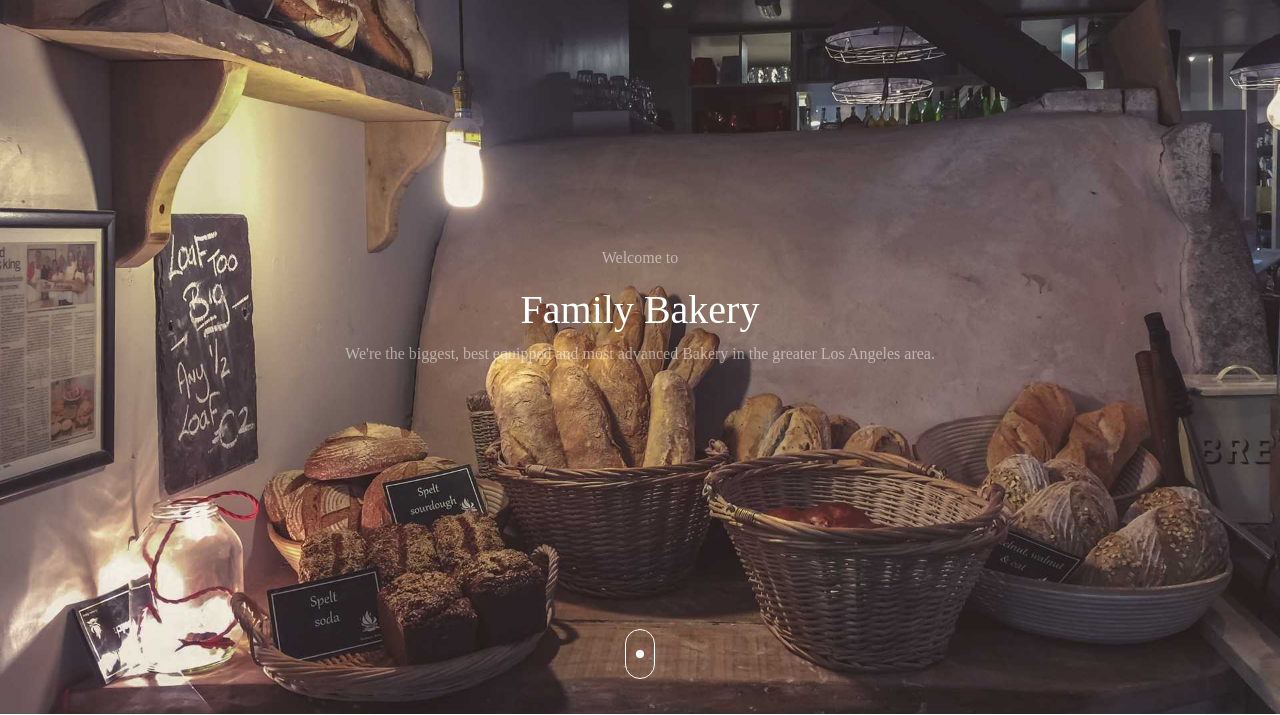
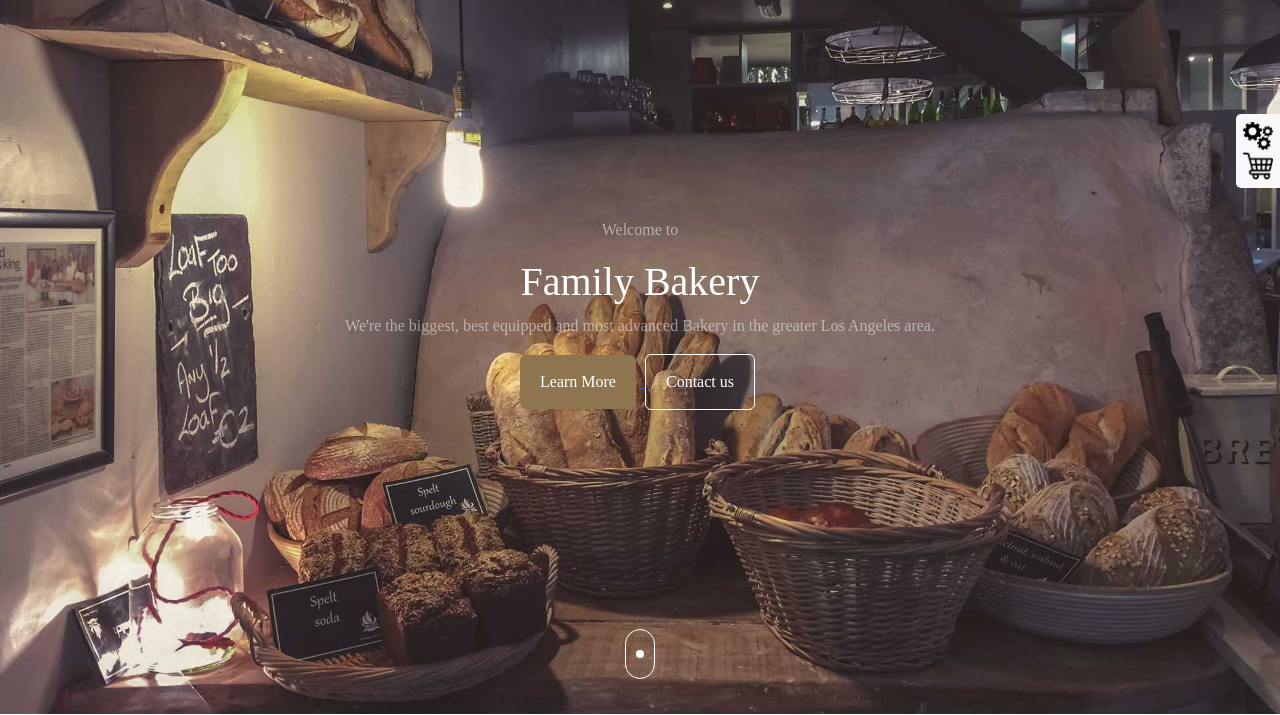
Before and after one commit to haneenakram/Bakery-project, a plain HTML site: page index.html in a window 1280 px wide. Shown: the part 86-801 px from the top of the page. Drawn offline with nearby package versions, Linux system fonts and the light colour scheme.

Commit message:
Add files via upload
added some buttons to the home section

```diff
--- a/css/style.css
+++ b/css/style.css
@@ -31,6 +31,59 @@
 body {
     font-family: var(--normal-font);
     color: var(--color-gray);
+}
+
+/*demo-panel-menu*/
+.demo-panel-menu {
+    position: fixed;
+    top: 200px;
+    right: 0;
+    background-color: #f8f8f8;
+    padding: 7px;
+    border-top-left-radius: 5px;
+    border-bottom-left-radius: 5px;
+    z-index: 3;
+}
+
+.demo-panel-menu div {
+    width: 30px;
+    position: relative;
+    cursor: pointer;
+}
+
+.demo-panel-menu span {
+    position: absolute;
+    top: 0;
+    color: #fff;
+    font-weight: 500;
+    background-color: rgb(31, 98, 197);
+    padding: 2px 8px;
+    border-radius: 3px;
+    display: none;
+}
+
+.demo-panel-menu div img {
+    width: 100%;
+}
+
+.demo-panel-menu .dimo-1 {
+    margin-bottom: 20px;
+}
+
+.demo-1 span {
+    left: -126px;
+}
+
+.demo-2 span {
+    left: -138px;
+}
+
+.demo-1:hover span {
+    display: block;
+}
+
+.demo-2:hover span {
+    display: block;
 }
 
 /* navbar */
@@ -87,6 +140,27 @@ transition: var(--transition);
     background-position: center center;
     background-attachment: fixed;
     position: relative;
+}
+.home button {
+    margin-right: 5px;
+    padding: 15px 20px;
+    cursor: pointer;
+    transition: var(--transition);
+}
+
+.learn-more {
+    background-color: #8f754f;
+    border: none;
+}
+
+.contact-us {
+    border: 1px solid #fff;
+}
+
+.learn-more:hover,
+.contact-us:hover {
+    background-color: #fff !important;
+    color: var(--heading-color) !important;
 }
 .pointer {
     width: 30px;
--- a/index.html
+++ b/index.html
@@ -20,6 +20,20 @@
 
 </head>
 <body>
+
+<div class="demo-panel-menu">
+    <div class="demo-1">
+        <span>See Demo Sites</span>
+        <img src="img/mechanical-gears-.png" alt="">
+
+    </div>
+    <div class="demo-2">
+        <img src="img/shopping-cart.png" alt="">
+        <span>Buy Engage Now!</span>
+    </div>
+
+</div>
+
 <!-- navbar -->
 <nav class="navbar navbar-expand-lg bg-transparent fixed-top">
     <div class="container-fluid ">
@@ -62,6 +76,18 @@
     <div>
         <h1 class="text-white">Family Bakery</h1>
         <p>We're the biggest, best equipped and most advanced Bakery in the greater Los Angeles area.</p>
+        <div>
+            <a href="#gallery">
+                <button class="bg-main learn-more rounded text-white">
+                    Learn More
+                </button>
+            </a>
+            <a href="#contact">
+                <button class="contact-us bg-transparent rounded text-white">
+                    Contact us
+                </button>
+            </a>
+        </div>
     </div>
     <a class="pointer rounded-pill position-absolute start-50 translate-middle border border-white" href="#about">
         <span class="bg-white rounded-circle d-block position-absolute start-50 translate-middle"></span>
@@ -172,7 +198,7 @@
                     <i class="fa-solid fa-headphones-simple color-main me-3"></i>
                     <p class="mb-0">+37 431 456 789</p>
                 </div>
-                <div class="d-flex align-items-center py-2">
+                <div class="d-flex align-items-center pt-2">
                     <i class="fa-solid fa-paper-plane color-main me-3"></i>
                     <p class="mb-0">hello@sitename.com</p>
                 </div>
```
Also changed, not shown: img/mechanical-gears-.png (added), img/shopping-cart.png (added).
